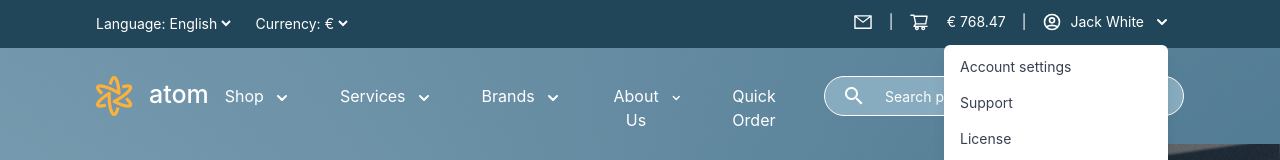
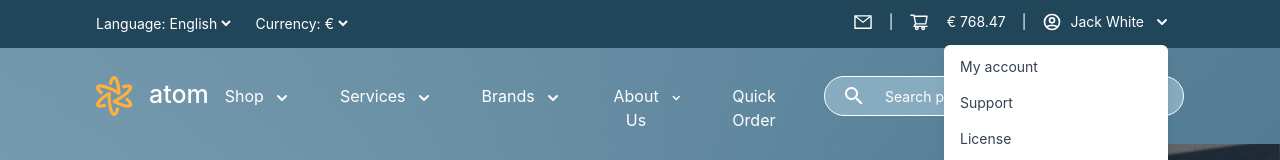
Before and after one commit to pegasus430/emporix_storefront, a React (Create React App) app: page / in a window 1280 px wide. Both pictures are taken after a click on the button "Jack White". Shown: the top 160 px of the page. Built offline with nearby package versions, Linux system fonts and the light colour scheme; what tailwindcss-font-inter would draw is missing.

Commit message:
fix myaccount link

```diff
--- a/src/components/Header/accountmenu.js
+++ b/src/components/Header/accountmenu.js
@@ -33,13 +33,13 @@ export default function AccountMenu( props ) {
             <Menu.Item>
               {({ active }) => (
                 <a
-                  href="#"
+                  href="my-account"
                   className={classNames(
                     active ? 'bg-gray-100 text-gray-900' : 'text-gray-700',
                     'block px-4 py-2 text-sm'
                   )}
                 >
-                  Account settings
+                  My account
                 </a>
               )}
             </Menu.Item>
```
